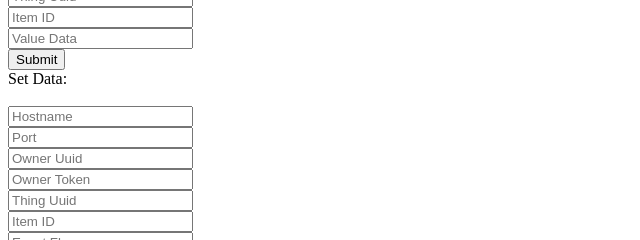
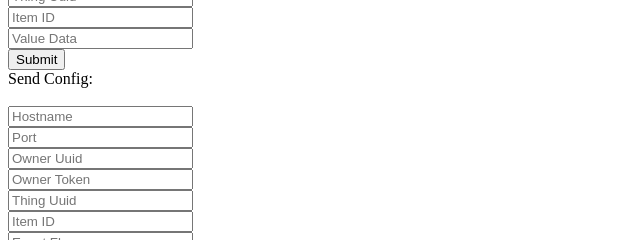
Before and after one commit to larissalages/knot_webserver, a website: page index.html in a window 1280 px wide. Shown: the part 529-769 px from the top of the page, 0-640 px from the left. Drawn offline with Linux system fonts and the light colour scheme.

Commit message:
fix name html

```diff
--- a/index.html
+++ b/index.html
@@ -61,7 +61,7 @@
       </form>
 
       <form action="/sendConfig" method="POST">
-        <label>Set Data: </label><br><br>
+        <label>Send Config: </label><br><br>
         <input type="text" placeholder="Hostname" name="hostname">
         <br>
         <input type="text" placeholder="Port" name="port">
```
